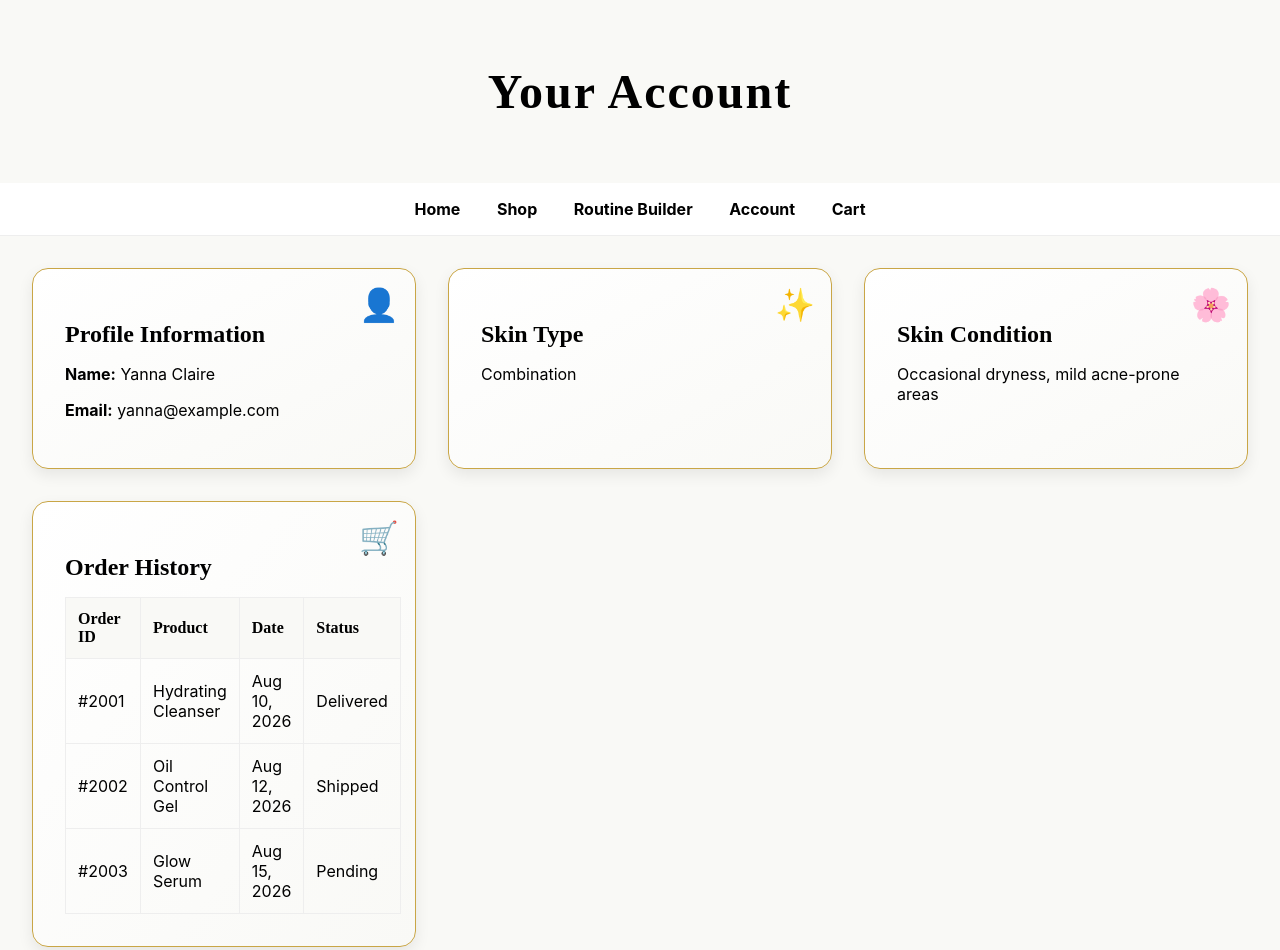
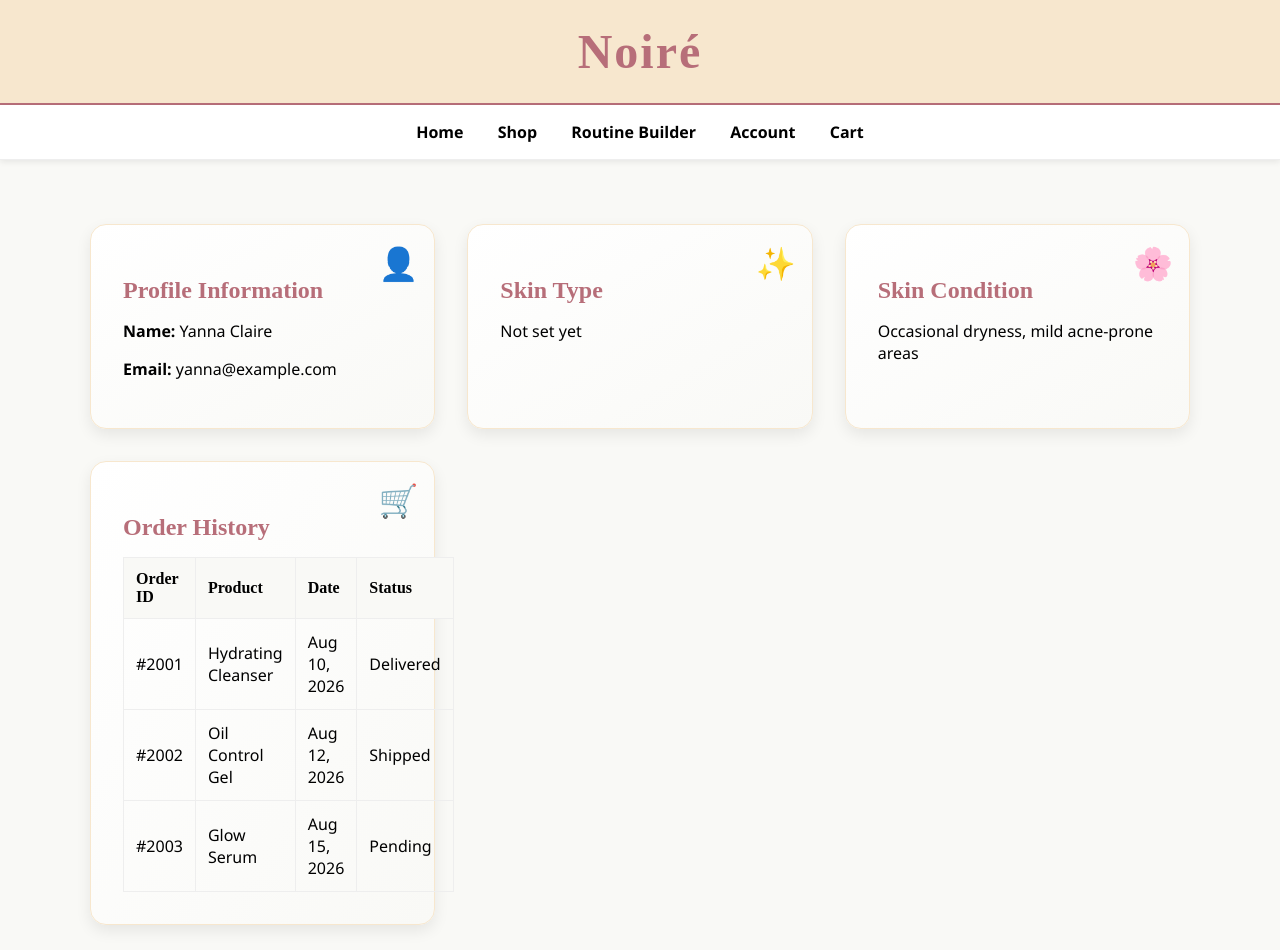
Before and after one commit to darkaly0/noire-web, a plain HTML site: page account.html in a window 1280 px wide. Shown: the top 950 px of the page. Drawn offline with Linux system fonts and the light colour scheme.

Commit message:
Update account.html

```diff
--- a/account.html
+++ b/account.html
@@ -5,15 +5,63 @@
   <title>Your Account</title>
   <link rel="stylesheet" href="style.css">
   <style>
+    :root {
+      --charcoal: #000000;
+      --ivory: #F9F9F6;
+      --champagne: #F7E7CE;
+      --rose-gold: #B76E79;
+      --sage: #A8B5A2;
+      --blush: #F2D6D0;
+    }
+
+    body {
+      background: var(--ivory);
+      color: var(--charcoal);
+      font-family: 'Segoe UI', sans-serif;
+      margin: 0;
+    }
+
+    header, footer {
+      background: var(--champagne);
+      padding: 1.5rem;
+      text-align: center;
+      border-bottom: 2px solid var(--rose-gold);
+    }
+    header h1, footer p {
+      font-family: 'Playfair Display', serif;
+      color: var(--rose-gold);
+      margin: 0;
+    }
+
+    nav {
+      text-align: center;
+      background: #fff;
+      padding: 1rem;
+      box-shadow: 0 2px 6px rgba(0,0,0,0.08);
+    }
+    nav a {
+      margin: 0 15px;
+      text-decoration: none;
+      font-weight: 600;
+      color: var(--charcoal);
+      transition: color 0.3s ease;
+    }
+    nav a:hover {
+      color: var(--rose-gold);
+    }
+
     .profile-container {
       padding: 2rem;
       display: grid;
       grid-template-columns: repeat(auto-fit, minmax(320px, 1fr));
       gap: 2rem;
+      max-width: 1100px;
+      margin: 2rem auto;
     }
+
     .card {
-      background: linear-gradient(to bottom right, #fff, #f9f9f6);
-      border: 1px solid #c9a646;
+      background: linear-gradient(to bottom right, #fff, var(--ivory));
+      border: 1px solid var(--champagne);
       border-radius: 16px;
       box-shadow: 0 6px 15px rgba(0,0,0,0.08);
       padding: 2rem;
@@ -24,18 +72,21 @@
       transform: translateY(-5px);
       box-shadow: 0 8px 20px rgba(0,0,0,0.12);
     }
+
     .card h2 {
       font-family: 'Playfair Display', serif;
+      color: var(--rose-gold);
       margin-bottom: 1rem;
-      color: #000;
     }
+
     .icon {
       font-size: 2rem;
-      color: #c9a646;
+      color: var(--rose-gold);
       position: absolute;
       top: 1rem;
       right: 1rem;
     }
+
     table {
       width: 100%;
       border-collapse: collapse;
@@ -47,13 +98,17 @@
       text-align: left;
     }
     th {
-      background: #f9f9f6;
+      background: var(--ivory);
       font-family: 'Playfair Display', serif;
+      color: var(--charcoal);
+    }
+    td {
+      color: var(--charcoal);
     }
   </style>
 </head>
 <body>
-<header><h1>Your Account</h1></header>
+<header><h1>Noiré</h1></header>
 <nav>
   <a href="index.html">Home</a>
   <a href="shop.html">Shop</a>
@@ -63,7 +118,6 @@
 </nav>
 
 <div class="profile-container">
-  <!-- Profile Info -->
   <div class="card">
     <span class="icon">👤</span>
     <h2>Profile Information</h2>
@@ -71,21 +125,18 @@
     <p><strong>Email:</strong> yanna@example.com</p>
   </div>
 
-  <!-- Skin Type -->
   <div class="card">
     <span class="icon">✨</span>
     <h2>Skin Type</h2>
-    <p>Combination</p>
+    <p id="skinTypeValue">Loading...</p>
   </div>
 
-  <!-- Skin Condition -->
   <div class="card">
     <span class="icon">🌸</span>
     <h2>Skin Condition</h2>
     <p>Occasional dryness, mild acne-prone areas</p>
   </div>
 
-  <!-- Order History -->
   <div class="card">
     <span class="icon">🛒</span>
     <h2>Order History</h2>
@@ -99,5 +150,9 @@
 </div>
 
 <footer><p>&copy; 2026 Noiré Skincare</p></footer>
+<script>
+  const savedSkinType = localStorage.getItem("userSkinType");
+  document.getElementById("skinTypeValue").textContent = savedSkinType || "Not set yet";
+</script>
 </body>
 </html>
```
